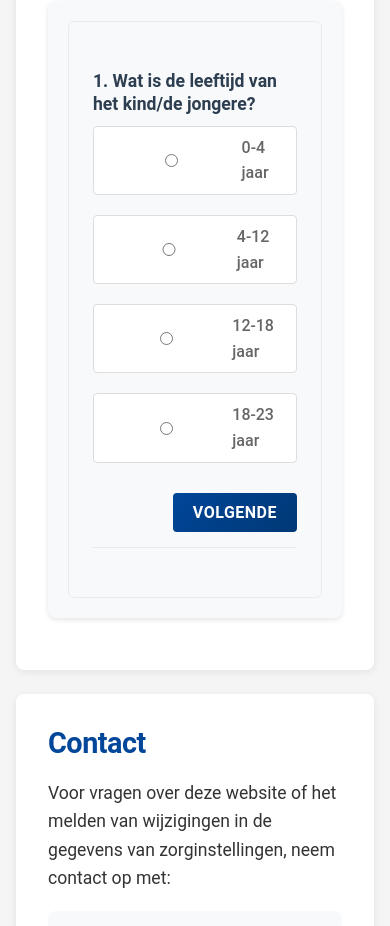
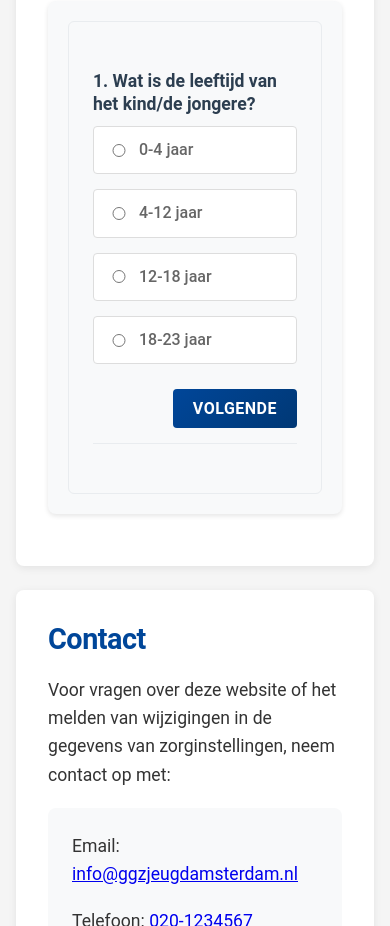
Before and after one commit to MHA-1915/ggz-jeugd-amsterdam, a website: page informatie.html in a window 390 px wide. Shown: the part 4500-5426 px from the top of the page. Drawn offline with Linux system fonts and the light colour scheme.

Commit message:
Verbeterde uitlijning van radiobuttons en tekst in de triage-tool

```diff
--- a/GGZjeugdAmsterdam.css
+++ b/GGZjeugdAmsterdam.css
@@ -1112,7 +1112,7 @@ main section {
 
 .triage-options {
     display: flex;
-    flex-wrap: wrap;
+    flex-direction: column;
     gap: 10px;
     margin-bottom: 15px;
 }
@@ -1123,12 +1123,11 @@ main section {
     background-color: #fff;
     border: 1px solid #ddd;
     border-radius: 4px;
-    padding: 8px 15px;
+    padding: 10px 15px;
     cursor: pointer;
     transition: all 0.2s ease;
-    margin-right: 10px;
-    margin-bottom: 10px;
-    width: auto;
+    margin-bottom: 5px;
+    width: 100%;
     position: relative;
 }
 
@@ -1138,12 +1137,20 @@ main section {
 }
 
 .triage-options .option-label input {
-    margin-right: 8px;
+    margin: 0;
+    padding: 0;
+    width: auto;
+    min-width: 20px;
+    height: auto;
+    flex: 0 0 auto;
 }
 
 .triage-options .option-label span {
+    margin-left: 10px;
     display: inline-block;
-    vertical-align: middle;
+    font-size: 16px;
+    line-height: 1.4;
+    flex: 1;
 }
 
 /* Styling voor geselecteerde opties - zonder :has() selector voor betere compatibiliteit */
@@ -1157,12 +1164,29 @@ main section {
     background-color: #4CAF50;
     color: white;
     border-color: #4CAF50;
+    font-weight: 500;
 }
 
 .checkbox-options {
     display: grid;
-    grid-template-columns: repeat(auto-fill, minmax(200px, 1fr));
+    grid-template-columns: repeat(auto-fill, minmax(250px, 1fr));
     gap: 10px;
+}
+
+/* Mobiele aanpassingen voor triage tool */
+@media (max-width: 768px) {
+    .triage-options .option-label {
+        padding: 12px 15px;
+    }
+
+    .checkbox-options {
+        grid-template-columns: 1fr;
+    }
+
+    .navigation-buttons {
+        flex-direction: row;
+        justify-content: space-between;
+    }
 }
 
 .triage-button {
@@ -1238,24 +1262,3 @@ main section {
     color: #666;
     margin-top: 15px;
 }
-
-@media (max-width: 768px) {
-    .triage-options {
-        flex-direction: column;
-        align-items: stretch;
-    }
-
-    .triage-options .option-label {
-        width: 100%;
-        margin-right: 0;
-    }
-
-    .checkbox-options {
-        grid-template-columns: 1fr;
-    }
-
-    .navigation-buttons {
-        flex-direction: row;
-        justify-content: space-between;
-    }
-}
```
